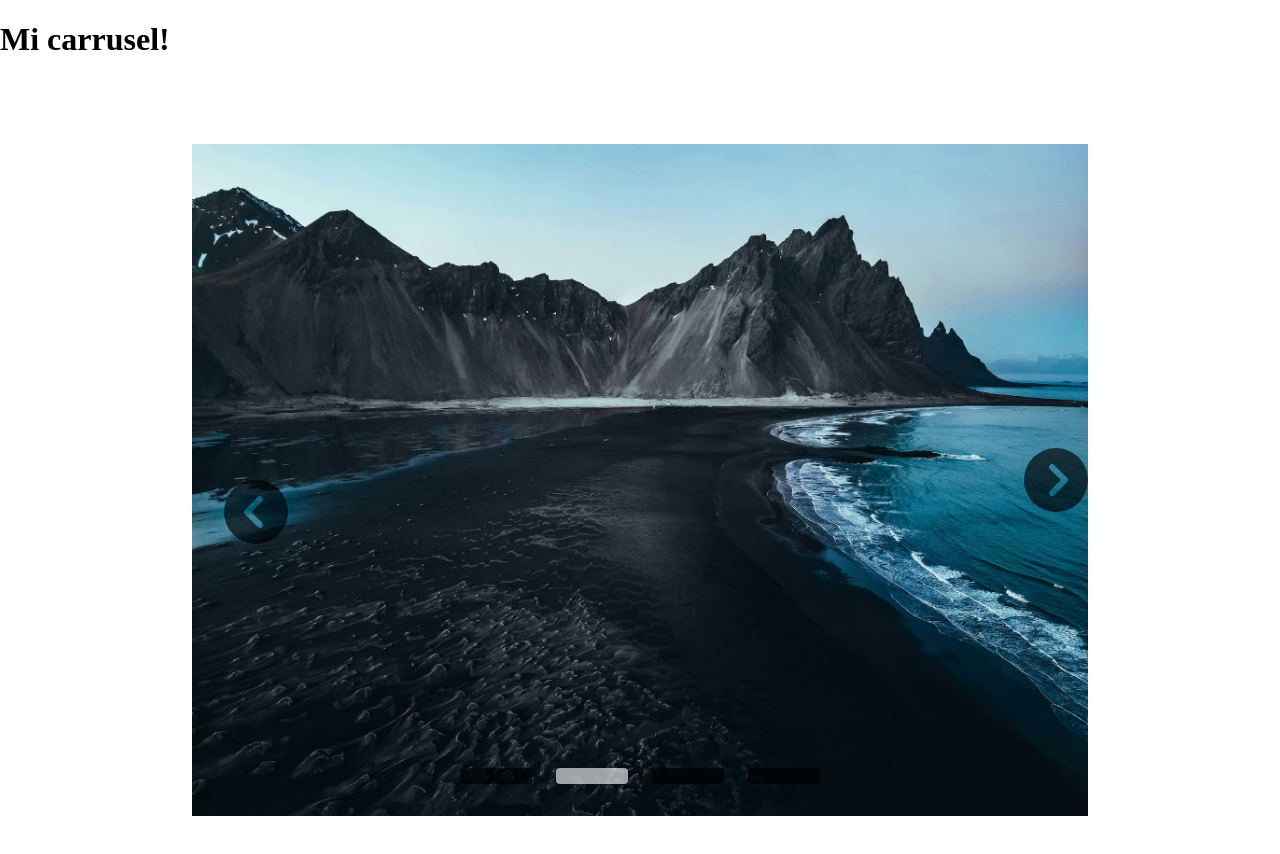
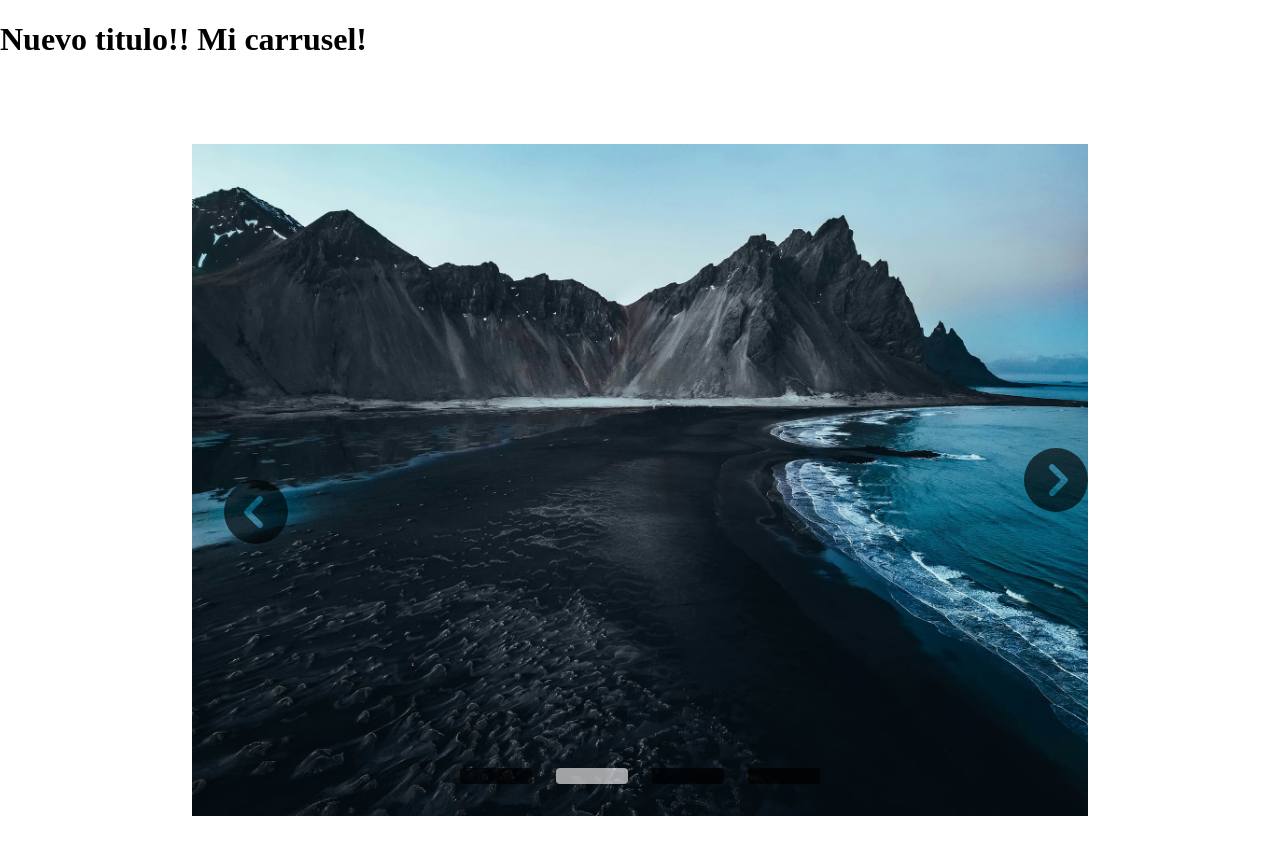
Before and after one commit to mikehathsin/test, a plain HTML site: page index.html in a window 1280 px wide. Drawn offline with Linux system fonts and the light colour scheme.

Commit message:
add new title

```diff
--- a/index.html
+++ b/index.html
@@ -7,7 +7,7 @@
     <link rel="stylesheet" href="styles.css" />
   </head>
   <body>
-    <h1>Mi carrusel!</h1>
+    <h1>Nuevo titulo!! Mi carrusel!</h1>
     <div class="container">
       <div class="carousel">
         <div id="images" class="images">
```
